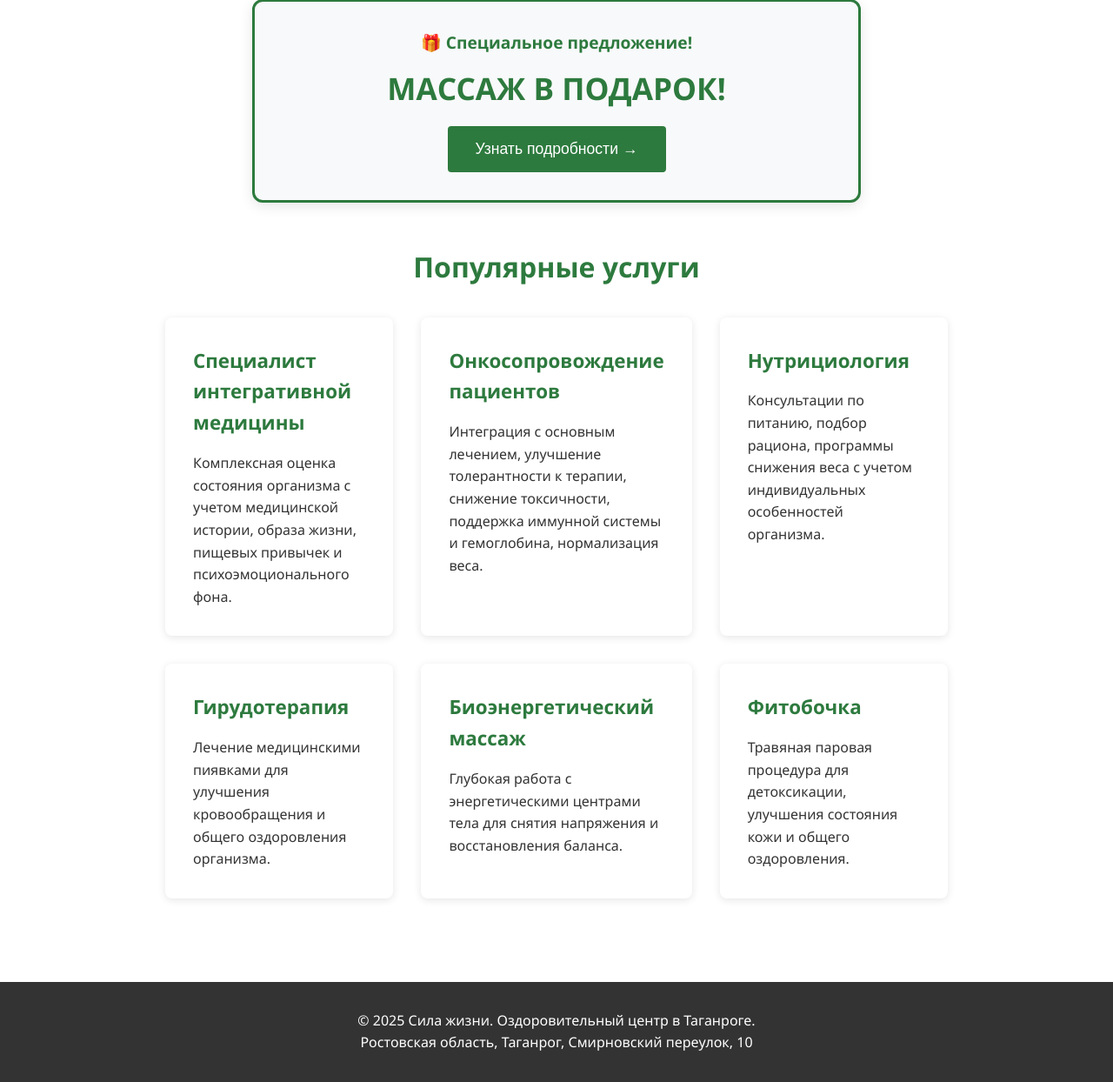
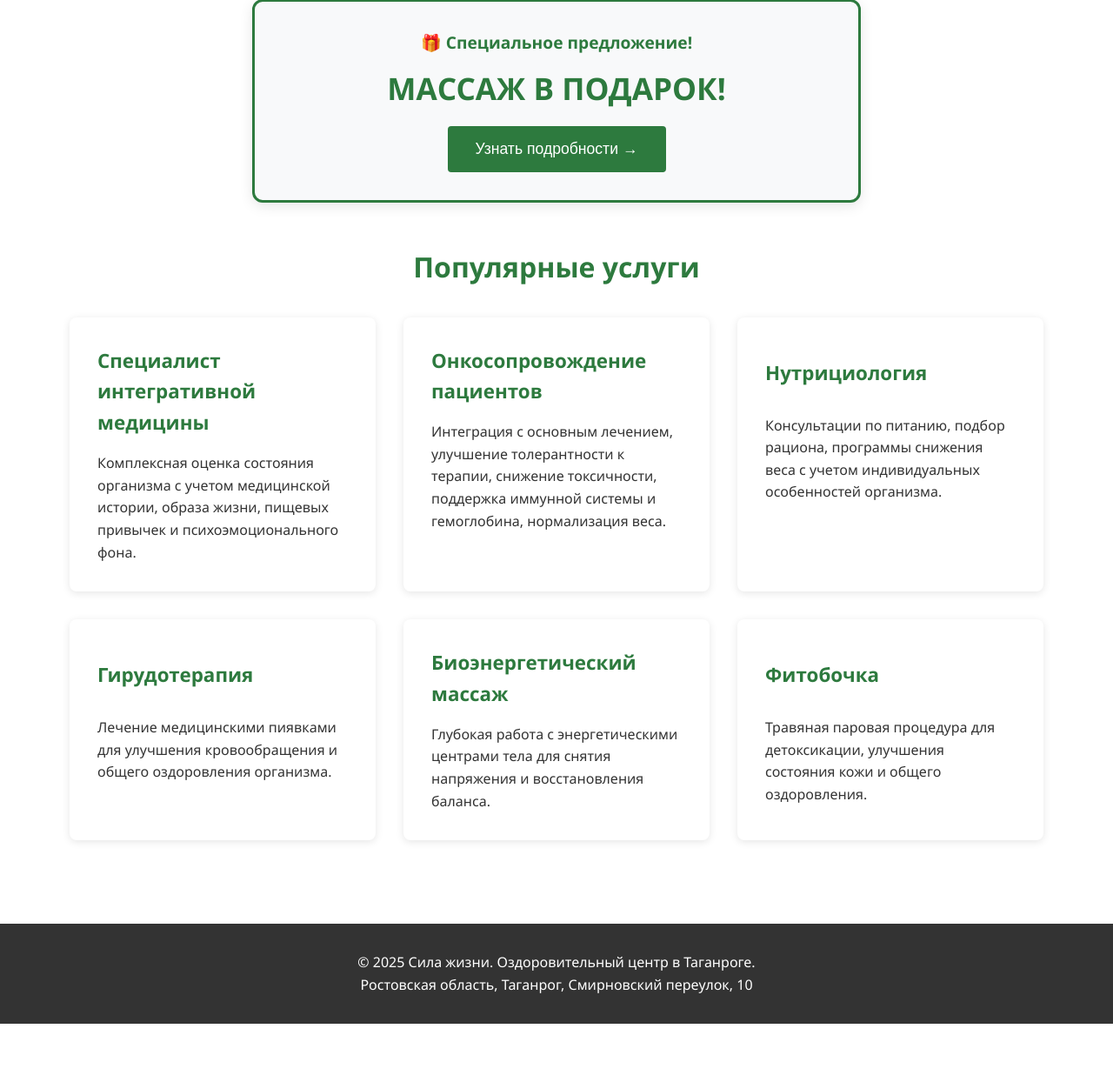
Before and after one commit to Saintsid/lifepower, a FastAPI app: page / in a window 1280 px wide. Shown: the part 797-2041 px from the top of the page at 87% size. After the commit the page ends 1974 px from the top, so only its background shows below. Run offline with FastAPI, Linux system fonts and the light colour scheme.

Commit message:
Обновить главную страницу: улучшено форматирование карточек услуг и добавлено новое оформление для мобильных устройств. Исправлены стили для секции услуг, чтобы обеспечить более удобное отображение на всех устройствах.

```diff
--- a/frontend/static/css/style-desktop.css
+++ b/frontend/static/css/style-desktop.css
@@ -130,3 +130,32 @@ nav a {
 .page-title {
     text-align: center;
 }
+
+/* Исправление карточек услуг на главной странице */
+.services-grid {
+    display: grid;
+    grid-template-columns: repeat(3, 1fr);
+    gap: 2rem;
+    margin-top: 2rem;
+    max-width: 1120px;
+    margin-left: auto;
+    margin-right: auto;
+}
+
+.service-card {
+    display: grid !important;
+    grid-template-rows: auto 1fr;
+    height: 100%;
+    min-height: 250px;
+}
+
+.service-card h3 {
+    min-height: 4rem;
+    display: flex;
+    align-items: center;
+    margin-bottom: 1rem;
+}
+
+.service-card p {
+    align-self: start;
+}
```
Also changed, not shown: backend/templates/index.html (+0 -97 lines), frontend/static/css/style-mobile.css (line endings or trailing spaces).
